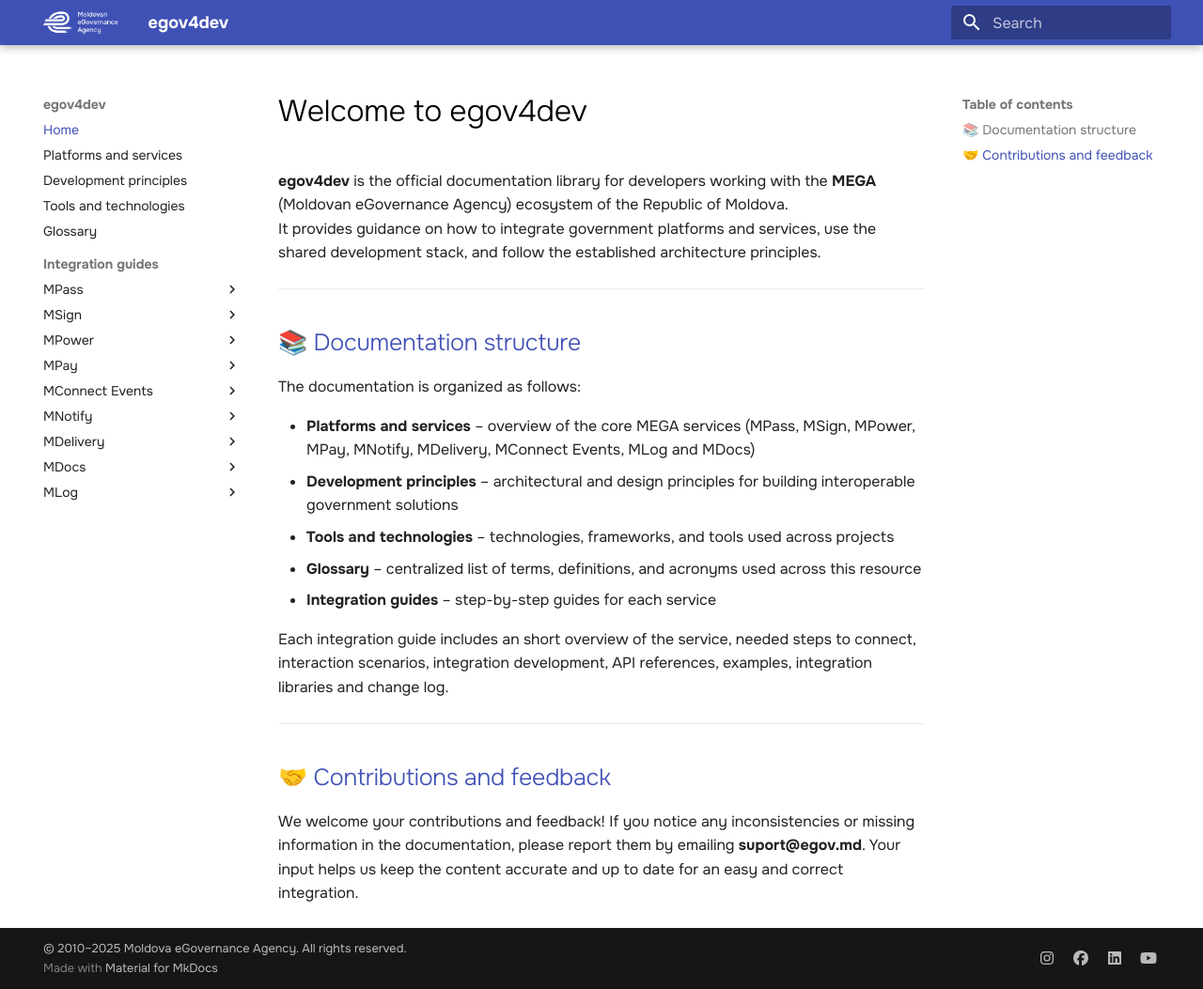
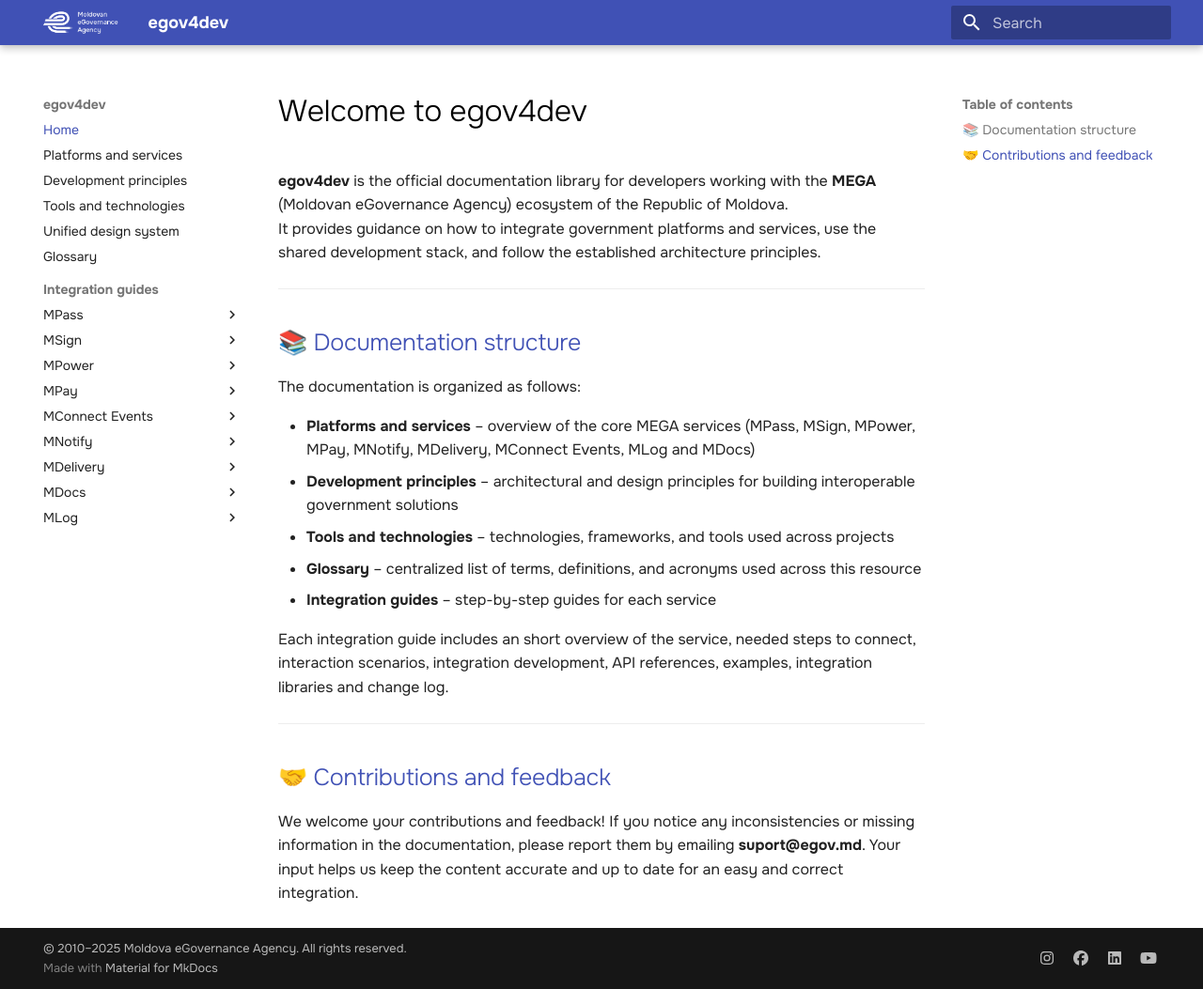
Before and after one commit to egov-moldova/egov4dev, an MkDocs documentation site: the page built from docs/index.md, in a window 1280 px wide and 1053 px high. Shown: the whole window at 94% size. Built offline with MkDocs 1.6.1 and Material for MkDocs 9.7.7, drawn with Linux system fonts in a browser that asks for light colours.

Commit message:
Update mkdocs.yml

```diff
--- a/mkdocs.yml
+++ b/mkdocs.yml
@@ -6,6 +6,7 @@
   - Platforms and services: platforms/services.md
   - Development principles: principles/architecture.md
   - Tools and technologies: tools/technologies.md
+  - Unified design system: mud/index.md
   - Glossary: glossary/glossary.md
   - Integration guides:
       - MPass:
```
